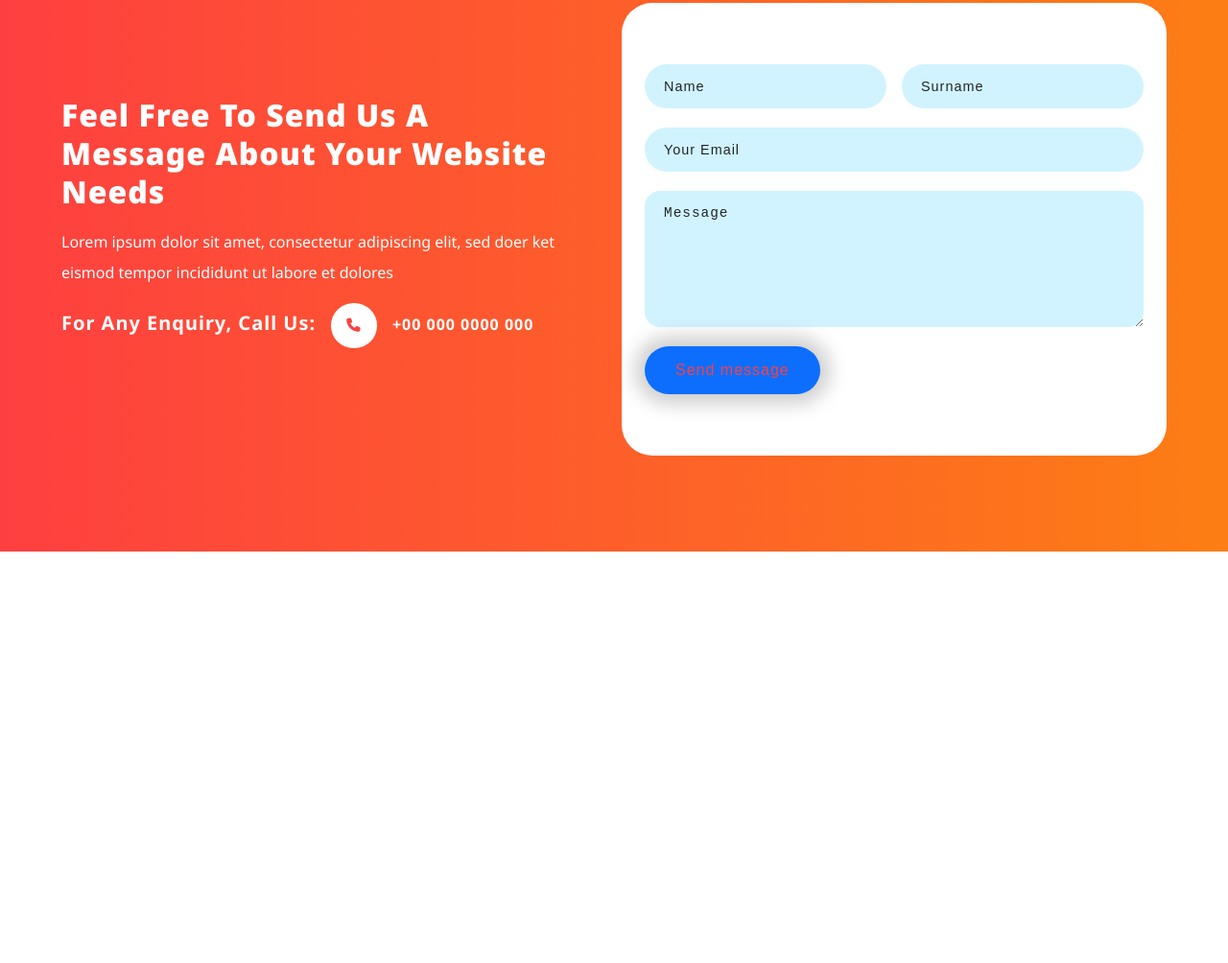
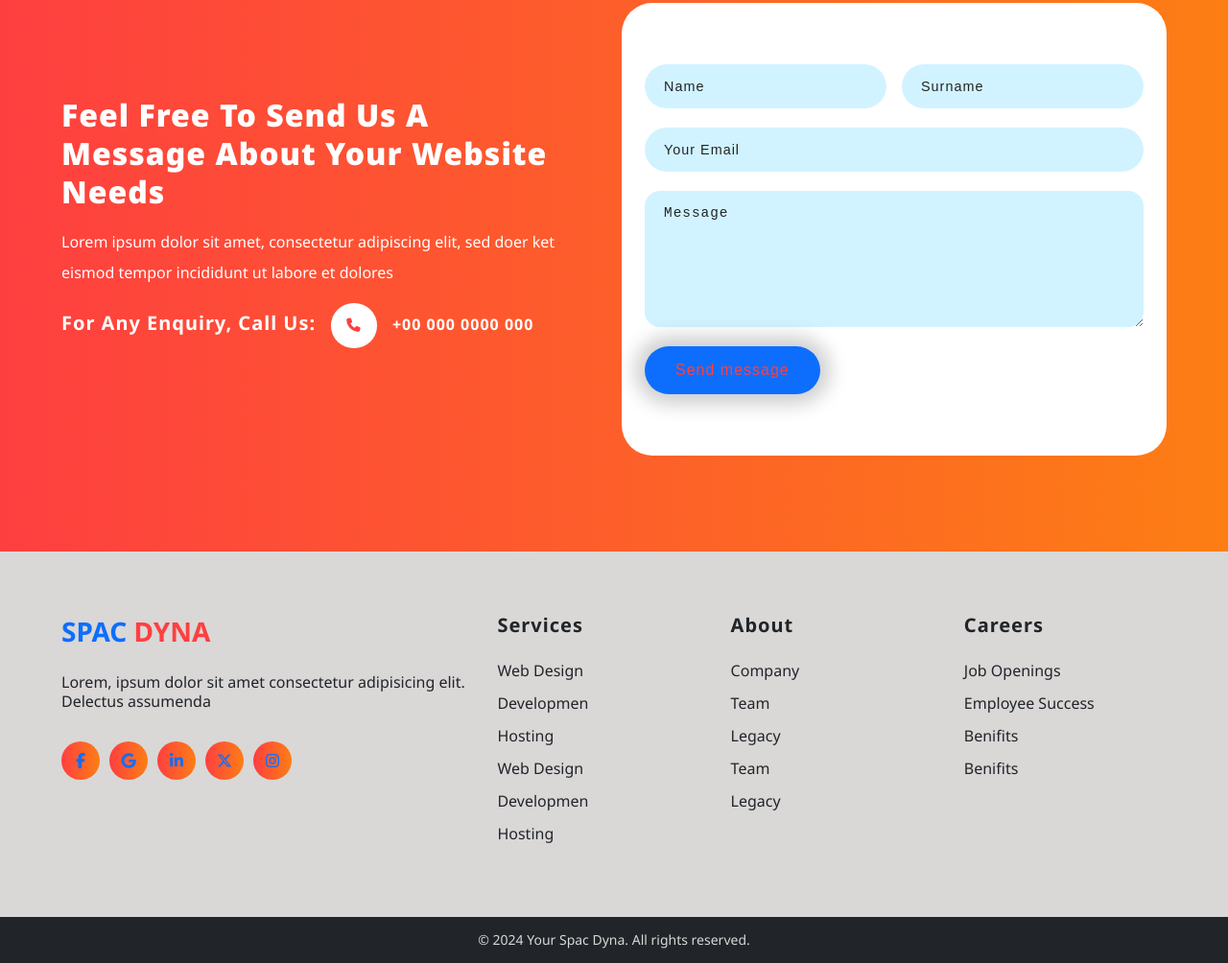
Before and after one commit to hisamuddin01/SpacDyna, a plain HTML site: page index.html in a window 1280 px wide. Shown: the part 3757-4761 px from the top of the page at 96% size. Before the commit the page ends 4332 px from the top, so only its background shows below. Drawn offline with Linux system fonts and the light colour scheme.

Commit message:
footer section added

```diff
--- a/CSS/style.css
+++ b/CSS/style.css
@@ -26,7 +26,7 @@
   --letter-spacing-md: 1.25px;
 
   /* === LINE HEIGHT === */
-  --line-height-sm: 1;
+  --line-height-sm: 1.1;
   --line-height-md: 1.25;
   --line-height-lg: 2;
 
@@ -590,7 +590,7 @@ h4 {
 .contact {
   background-image: var(--liner-gradient-red);
 }
-.contact .flex-center {
+.contact-wrapper {
   gap: 1rem;
 }
 .contact .contact-content * {
@@ -637,15 +637,7 @@ textarea.form-input {
   font-weight: var(--fw-normal);
   letter-spacing: var(--letter-spacing-sm);
 }
-
-@media screen and (max-width: 768px) {
-  .contact-wrapper {
-    flex-direction: column;
-  }
-  .contact-wrapper .col-6 {
-    width: 100%;
-    flex-direction: column;
-  }
+@media screen and (max-width: 992px) {
   .contact span {
     display: block;
     margin: 1rem 0;
@@ -654,3 +646,75 @@ textarea.form-input {
     margin-left: 0;
   }
 }
+@media screen and (max-width: 768px) {
+  .input-group {
+    flex-direction: column;
+    gap: 0;
+  }
+  .contact-wrapper {
+    flex-direction: column;
+  }
+  .contact-wrapper .col-6 {
+    width: 100%;
+    flex-direction: column;
+  }
+}
+
+.footer {
+  padding: 4rem 0;
+  background-color: var(--light-clr-2);
+}
+.footer .flex-center {
+  align-items: flex-start;
+  justify-content: space-between;
+  gap: 2rem;
+}
+.footer .col:first-child {
+  flex: 2;
+}
+.footer .col {
+  flex: 1;
+}
+.footer .col .footer-col-header {
+  margin-bottom: 1.5rem;
+}
+.site-footer {
+  padding: 10px 0;
+  text-align: center;
+  background-color: var(--dark-clr);
+}
+.site-footer p {
+  color: var(--light-clr-2);
+  font-size: 14px;
+}
+.footer-col:first-child ul {
+  justify-content: flex-start;
+  gap: 10px;
+}
+.footer-col:first-child p {
+  line-height: var(--line-height-md);
+  margin-bottom: 2rem;
+}
+.footer-col:first-child ul li {
+  width: 40px;
+  height: 40px;
+  background-image: var(--liner-gradient-red);
+  display: flex;
+  align-items: center;
+  justify-content: center;
+  border-radius: var(--border-radius-lg);
+}
+.footer-col:first-child ul li a {
+  color: var(--primary-color-2);
+}
+.footer-col:not(:first-child) li {
+  margin-bottom: 0.75rem;
+}
+.footer-col:not(:first-child) li a {
+  color: var(--dark-clr);
+}
+@media screen and (max-width: 768px) {
+  .footer-wrapper {
+    flex-direction: column;
+  }
+}
--- a/index.html
+++ b/index.html
@@ -55,7 +55,7 @@
         <div class="container">
           <div class="wrapper flex-center">
             <div class="hero-content col-6">
-              <h3 class="sub-title text-red">Welcome to Space Dynamic<h3>
+              <h3 class="sub-title text-red">Welcome to Space Dynamic</h3>
               <h1 class="title">
                 We make <span class="text-blue">Digital Ideas</span> &
                 <span class="text-red">SEO</span> Marketing
@@ -370,7 +370,10 @@
               <h2 class="section-title">
                 Feel Free To Send Us A Message About Your Website Needs
               </h2>
-              <p>Lorem ipsum dolor sit amet, consectetur adipiscing elit, sed doer ket eismod tempor incididunt ut labore et dolores</p>
+              <p>
+                Lorem ipsum dolor sit amet, consectetur adipiscing elit, sed
+                doer ket eismod tempor incididunt ut labore et dolores
+              </p>
               <h4>
                 For any enquiry, Call Us:
                 <span>
@@ -426,5 +429,99 @@
         </div>
       </section>
     </main>
+    <!-- ========== FOOTER ========== -->
+    <footer id="footer">
+      <section class="footer">
+        <div class="container">
+          <div class="flex-center footer-wrapper">
+            <div class="col footer-col">
+              <div class="footer-col-header">
+                <a href="index.html">
+                  <div class="logo">
+                    <span class="text-blue">Spac</span>
+                    <span class="text-red">Dyna</span>
+                  </div>
+                </a>
+              </div>
+              <p>
+                Lorem, ipsum dolor sit amet consectetur adipisicing elit.
+                Delectus assumenda
+              </p>
+              <ul class="flex-center">
+                <li>
+                  <a href="#" class="footer-icon"
+                    ><i class="fa-brands fa-facebook-f"></i
+                  ></a>
+                </li>
+                <li>
+                  <a href="#" class="footer-icon"
+                    ><i class="fa-brands fa-google"></i
+                  ></a>
+                </li>
+                <li>
+                  <a href="#" class="footer-icon"
+                    ><i class="fa-brands fa-linkedin-in"></i
+                  ></a>
+                </li>
+                <li>
+                  <a href="#" class="footer-icon"
+                    ><i class="fa-brands fa-x-twitter"></i
+                  ></a>
+                </li>
+                <li>
+                  <a href="#" class="footer-icon"
+                    ><i class="fa-brands fa-instagram"></i
+                  ></a>
+                </li>
+              </ul>
+            </div>
+
+            <div class="col footer-col">
+              <div class="footer-col-header">
+                <h4>Services</h4>
+              </div>
+              <ul>
+                <li><a href="#">Web Design</a></li>
+                <li><a href="#">Developmen</a></li>
+                <li><a href="#">Hosting</a></li>
+                <li><a href="#">Web Design</a></li>
+                <li><a href="#">Developmen</a></li>
+                <li><a href="#">Hosting</a></li>
+              </ul>
+            </div>
+
+            <div class="col footer-col">
+              <div class="footer-col-header">
+                <h4>About</h4>
+              </div>
+              <ul>
+                <li><a href="#">Company</a></li>
+                <li><a href="#">Team</a></li>
+                <li><a href="#">Legacy</a></li>
+                <li><a href="#">Team</a></li>
+                <li><a href="#">Legacy</a></li>
+              </ul>
+            </div>
+
+            <div class="col footer-col">
+              <div class="footer-col-header">
+                <h4>Careers</h4>
+              </div>
+              <ul>
+                <li><a href="#">Job Openings</a></li>
+                <li><a href="#">Employee Success</a></li>
+                <li><a href="#">Benifits</a></li>
+                <li><a href="#">Benifits</a></li>
+              </ul>
+            </div>
+          </div>
+        </div>
+      </section>
+      <section class="site-footer">
+        <div class="container">
+          <p>&copy; 2024 Your Spac Dyna. All rights reserved.</p>
+        </div>
+      </section>
+    </footer>
   </body>
 </html>
```
